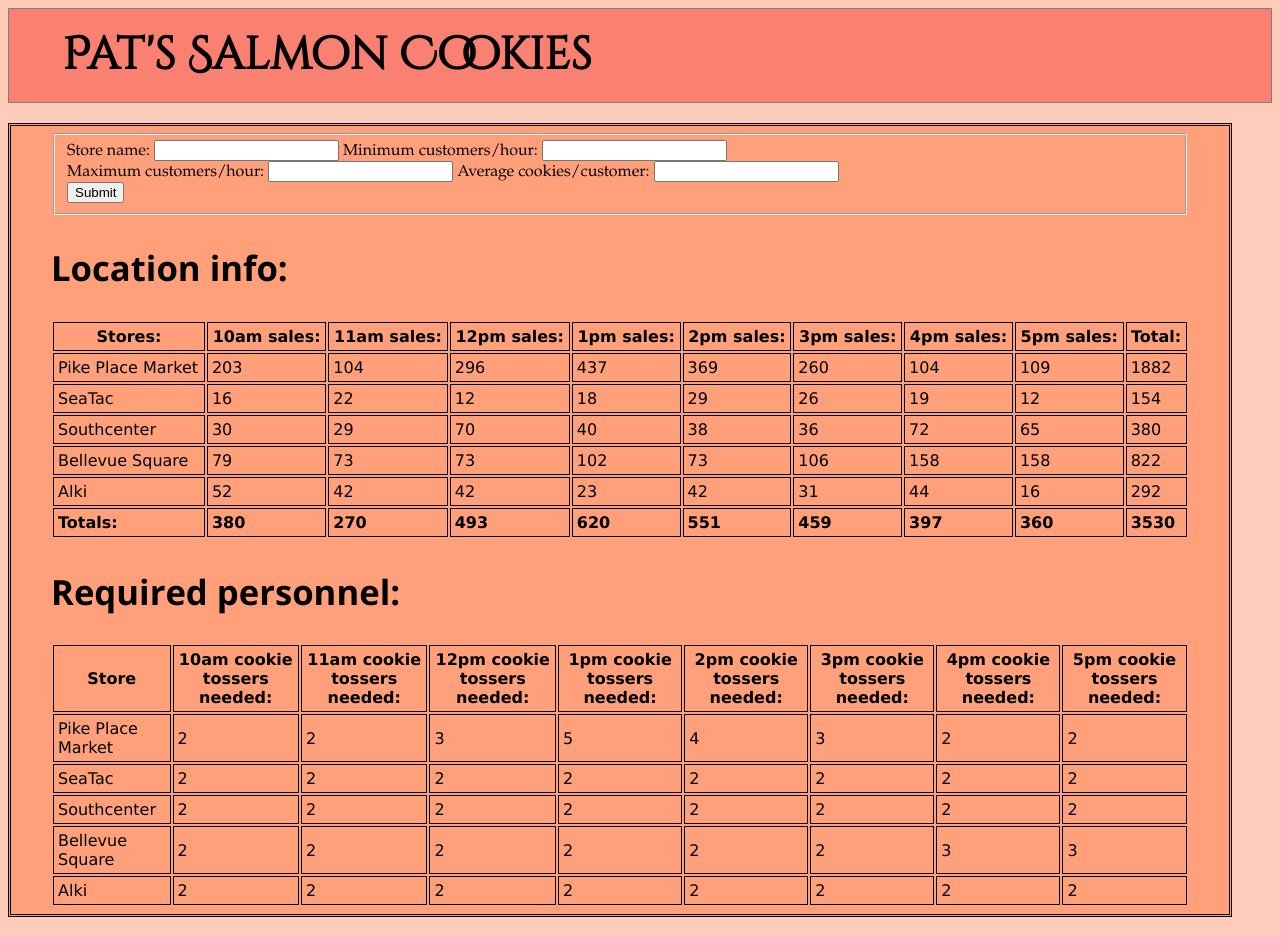
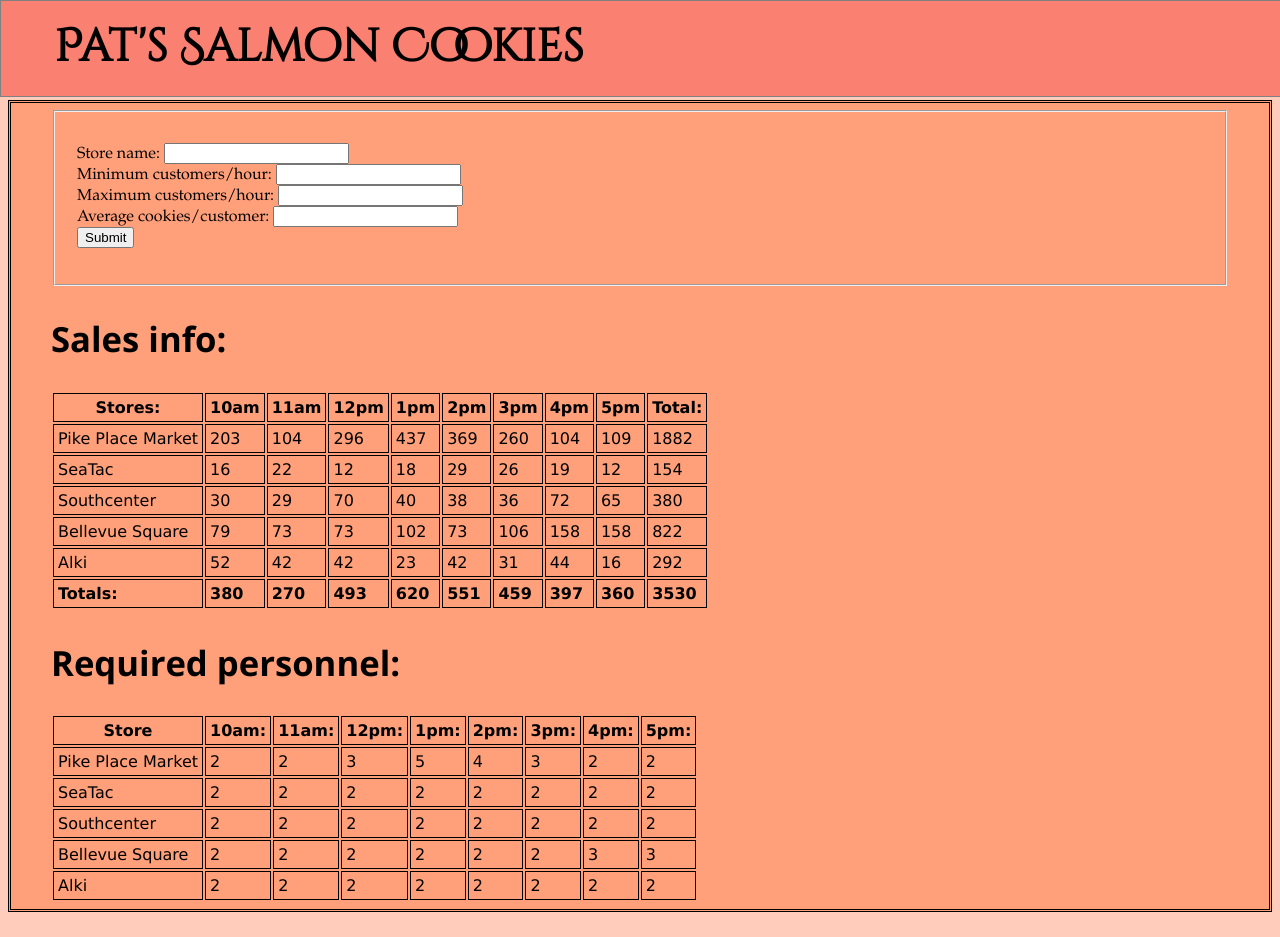
Before and after one commit to Zan4567/cookie-stand, a plain HTML site: page index.html in a window 1280 px wide. Drawn offline with nearby package versions, Linux system fonts and the light colour scheme.

Commit message:
styling work

```diff
--- a/index.html
+++ b/index.html
@@ -16,29 +16,32 @@
   <div class="content_block">
     <form id="addform">
       <fieldset>
-        <!-- create a store with:
-        name
-        min
-        max
-        avg -->
-        <div>
-        <label for="name">Store name:</label>
-        <input type="text" name="name" required>
-        <label for="min">Minimum customers/hour:</label>
-        <input type="number" name="min" min="0" required>
-        </div>
-        <div>
-        <label for="max">Maximum customers/hour:</label>
-        <input type="number" name="max" min="0" required>
-        <label for="avg">Average cookies/customer:</label>
-        <input type="number" name="avg" min="0" step=".01" required>
-        </div>
-        <input type="submit" name="submit">
+        <ul class="formholder">
+          <li>
+            <label class="flabel" for="name">Store name:</label>
+            <input class="ffield" type="text" name="name" required>
+          </li>
+          <li>
+            <label class="flabel" for="min">Minimum customers/hour:</label>
+            <input class="ffield" type="number" name="min" min="0" required>
+          </li>
+          <li>
+            <label class="flabel" for="max">Maximum customers/hour:</label>
+            <input class="ffield" type="number" name="max" min="0" required>
+          </li>
+          <li>
+            <label class="flabel" for="avg">Average cookies/customer:</label>
+            <input class="ffield" type="number" name="avg" min="0" step=".01" required>
+          </li>
+          <li>
+            <input type="submit" name="submit">
+          </li>
+        </ul>
       </fieldset>
     </form>
 
-    <div class="data" id="display_area" >
-      <h2>Location info:</h2>
+    <div class="data" id="display_area">
+      <h2>Sales info:</h2>
 
       <table class="data" id="stores_table">
         <thead>
@@ -52,14 +55,14 @@
       <table class="data" id="server_table">
         <tr>
           <th>Store</th>
-          <th>10am cookie tossers needed:</th>
-          <th>11am cookie tossers needed:</th>
-          <th>12pm cookie tossers needed:</th>
-          <th>1pm cookie tossers needed:</th>
-          <th>2pm cookie tossers needed:</th>
-          <th>3pm cookie tossers needed:</th>
-          <th>4pm cookie tossers needed:</th>
-          <th>5pm cookie tossers needed:</th>
+          <th>10am:</th>
+          <th>11am:</th>
+          <th>12pm:</th>
+          <th>1pm:</th>
+          <th>2pm:</th>
+          <th>3pm:</th>
+          <th>4pm:</th>
+          <th>5pm:</th>
         </tr>
       </table>
     </div>
--- a/stores.js
+++ b/stores.js
@@ -11,7 +11,7 @@
 
   for (var i = 0; i < times.length; i++) {
     var timeC = document.createElement('th');
-    timeC.textContent = times[i] + ' sales:';
+    timeC.textContent = times[i];
     row.appendChild(timeC);
   }
 
--- a/style.css
+++ b/style.css
@@ -1,9 +1,21 @@
 body {
   background-color: #FFCCBB;
+  margin-top: 100px;
 }
 
-main {
-
+header {
+  padding: 2pt 30pt;
+  width: 100%;
+  height: 90px;
+  white-space: nowrap;
+  overflow: hidden;
+  border-style: solid;
+  border-width: thin;
+  border-color: Gray;
+  background-color: #FA8072;
+  position: fixed;
+  top: 0;
+  left: 0;
 }
 
 h1 {
@@ -23,27 +35,38 @@
   font-size: 18pt;
 }
 
-table {
-  width: 100%;
-}
-
 th, td {
+  white-space: nowrap;
   table-layout: fixed;
   padding: 4px;
   border-style: solid;
   border-width: thin;
-  border-collapse: collapse;
 }
 
 thead, tfoot {
   font-weight: bold;
 }
 
+.formholder {
+  padding: 10px;
+  display: flex;
+  flex-direction: column;
+  list-style-type: none;
+}
+
+.flabel {
+  flex: initial;
+}
+
+.ffield {
+  flex: 1;
+}
+
 .content_block {
+  overflow: auto;
   font-family: 'Palatino Linotype', serif;
   background-color: #FFA07A;
-  display: block;
-  width: 90%;
+  /*display: block;*/
   padding: 5pt 30pt;
   margin: 20px 0;
   border-style: double;
@@ -52,11 +75,3 @@
 .data {
   font-family: verdana, sans-serif;
 }
-
-header {
-  padding: 2pt 30pt;
-  border-style: solid;
-  border-width: thin;
-  border-color: Gray;
-  background-color: #FA8072;
-}
```
